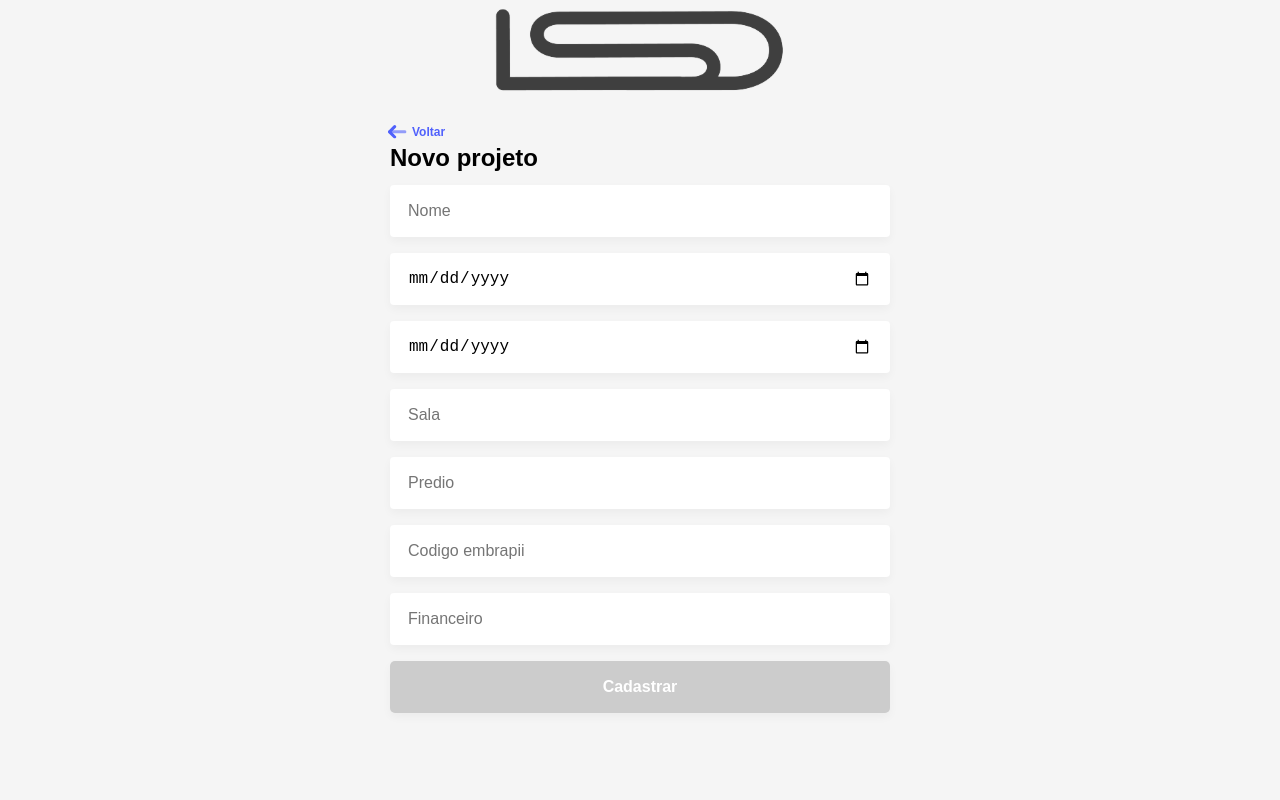
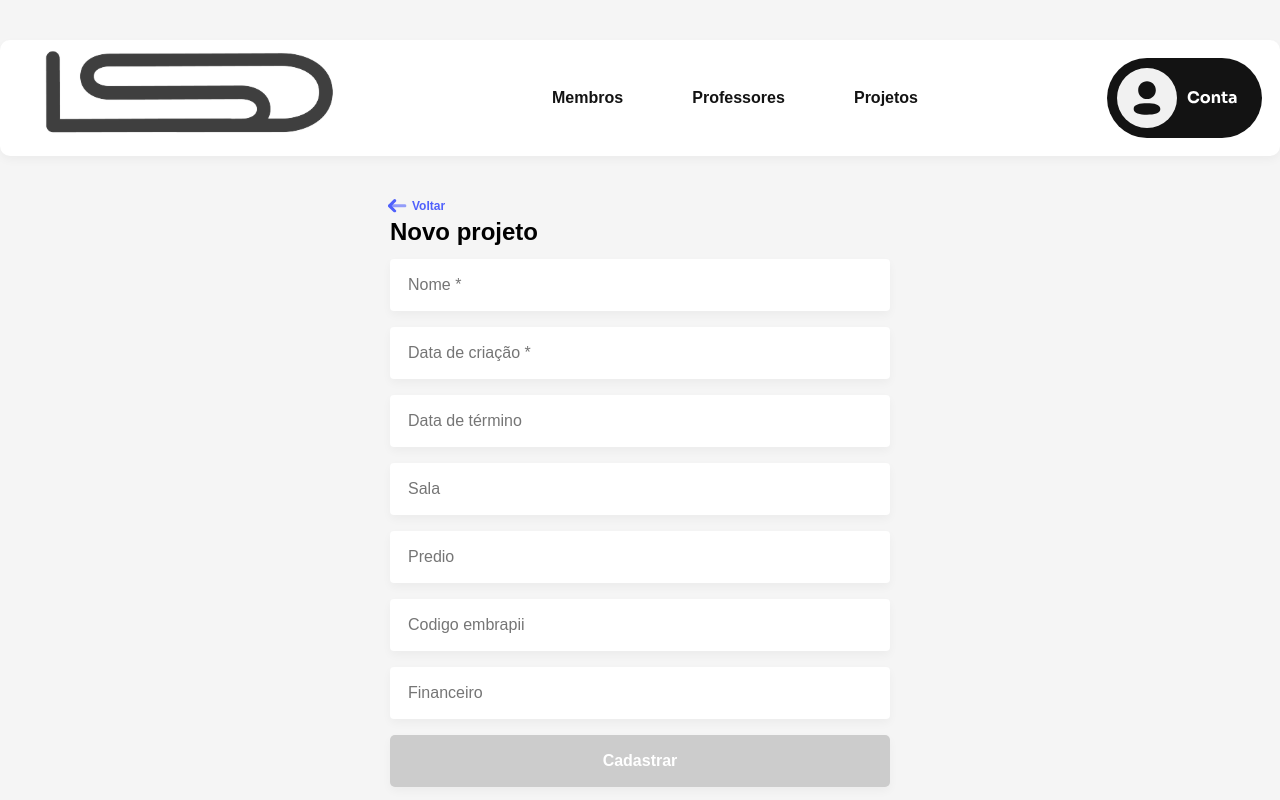
Before and after one commit to fernandollisboa/clAIDe-front, a React (Create React App) app: page /newProject in a window 1280 px wide. Built offline with nearby package versions, Linux system fonts and the light colour scheme; no server answers.

Commit message:
refactor: modification header

```diff
--- a/src/App.js
+++ b/src/App.js
@@ -2,6 +2,9 @@ import { BrowserRouter, Routes, Route } from "react-router-dom";
 import GlobalStyle from "./styles/GlobalStyle.js";
 import Login from "./pages/Login";
 import NewProject from "./pages/NewProject/index.jsx";
+import Project from "./pages/Project/index.jsx";
+import Teacher from "./pages/Teacher/index.js";
+import Member from "./pages/Member/index.jsx";
 
 function App() {
   return (
@@ -10,6 +13,9 @@ function App() {
       <Routes>
         <Route path="/" element={<Login />} />
         <Route path="/newProject" element={<NewProject />} />
+        <Route path="/project" element={<Project />} />
+        <Route path="/teacher" element={<Teacher />} />
+        <Route path="/member" element={<Member />} />
       </Routes>
     </BrowserRouter>
   );
--- /dev/null
+++ b/src/components/Header/index.jsx
@@ -0,0 +1,50 @@
+import { Link } from "react-router-dom";
+import styled from "styled-components";
+import logo from "../../assets/foto_lsd.svg";
+import profile from "../../assets/profile.svg";
+
+export default function Header() {
+  return (
+    <Container>
+      <img src={logo} alt="logo lsd" />
+      <NavBar>
+        <Link to="/project">Membros</Link>
+        <Link to="/teacher">Professores</Link>
+        <Link to="/project">Projetos</Link>
+      </NavBar>
+      <img src={profile} alt="account" />
+    </Container>
+  );
+}
+const Container = styled.div`
+  display: flex;
+  align-items: center;
+  max-width: 1300px;
+  height: 116px;
+  margin: 40px auto;
+  justify-content: space-between;
+  background: #fff;
+  border: none;
+  border: 2px solid #fff;
+  height: 116px;
+  box-shadow: 0px 4px 10px rgba(0, 0, 0, 0.04);
+  border-radius: 10px;
+  padding: 0 16px;
+  font-size: 16px;
+`;
+const NavBar = styled.nav`
+  display: flex;
+  flex-direction: row;
+  width: 366px;
+  height: 40px;
+  align-items: center;
+  justify-content: space-between;
+  a {
+    font-style: normal;
+    font-weight: 700;
+    font-size: 16px;
+    font-style: bold;
+    text-decoration: none;
+    color: #131313;
+  }
+`;
--- a/src/components/ProjectForm/index.jsx
+++ b/src/components/ProjectForm/index.jsx
@@ -3,11 +3,11 @@ import { useState } from "react";
 import PropTypes from "prop-types";
 import Input from "../Input";
 import Button from "../Button";
-import logoLsd from "../../assets/foto_lsd.svg";
 import arrow from "../../assets/arrow.svg";
 import { Link } from "react-router-dom";
 import useErrors from "../../hooks/useErrors";
 import FormGroup from "../FormGroup";
+import maskDate from "../../utils/maskDate";
 
 export default function ProjectForm({ onSubmit, typeLabel, buttonLabel }) {
   const [name, setName] = useState("");
@@ -20,7 +20,6 @@ export default function ProjectForm({ onSubmit, typeLabel, buttonLabel }) {
   const { setError, removeError, getErrorMessageByFieldName, errors } = useErrors();
 
   const isFormValid = name && creationDate && errors.length === 0;
-
   function handleChangeName(event) {
     setName(event.target.value);
 
@@ -31,7 +30,7 @@ export default function ProjectForm({ onSubmit, typeLabel, buttonLabel }) {
     }
   }
   function handleChangeCreationDate(event) {
-    setCreationDate(event.target.value);
+    setCreationDate(maskDate(event.target.value));
     if (!event.target.value) {
       setError({ field: "creationDate", message: "Data de criação é obrigatório" });
     } else {
@@ -39,7 +38,7 @@ export default function ProjectForm({ onSubmit, typeLabel, buttonLabel }) {
     }
   }
   function handleChangeEndDate(event) {
-    setEndDate(event.target.value);
+    setEndDate(maskDate(event.target.value));
   }
   function handleChangeRoom(event) {
     setRoom(event.target.value);
@@ -65,38 +64,38 @@ export default function ProjectForm({ onSubmit, typeLabel, buttonLabel }) {
       embrapiiCode,
       financier,
     });
+    setName("");
+    setCreationDate("");
+    setEndDate("");
+    setRoom("");
+    setBuilding("");
+    setEmbrapiiCode("");
+    setFinancier("");
   }
   return (
     <Container>
-      <div className="logo">
-        <img src={logoLsd} alt="Logo lsd" width="345" />
-      </div>
       <Form onSubmit={handleSubmit}>
-        <Header>
+        <Title>
           <Link to="/">
-            <img src={arrow} alt="voltars" />
+            <img src={arrow} alt="voltar" />
             <span>Voltar</span>
           </Link>
           <h1>{typeLabel}</h1>
-        </Header>
+        </Title>
         <FormGroup error={getErrorMessageByFieldName("name")}>
-          <Input placeholder="Nome" value={name} onChange={handleChangeName} />
+          <Input placeholder="Nome *" value={name} onChange={handleChangeName} />
         </FormGroup>
         <FormGroup error={getErrorMessageByFieldName("creationDate")}>
           <Input
-            placeholder="Data de criação"
+            placeholder="Data de criação *"
             value={creationDate}
             onChange={handleChangeCreationDate}
-            type="date"
+            type="text"
+            onfocus="(this.type='date')"
           />
         </FormGroup>
         <FormGroup>
-          <Input
-            placeholder="Data de término"
-            value={endDate}
-            onChange={handleChangeEndDate}
-            type="date"
-          />
+          <Input placeholder="Data de término" value={endDate} onChange={handleChangeEndDate} />
         </FormGroup>
         <FormGroup>
           <Input placeholder="Sala" value={room} onChange={handleChangeRoom} />
@@ -141,7 +140,7 @@ const Form = styled.form`
   max-width: 500px;
   margin: 0 auto;
 `;
-const Header = styled.div`
+const Title = styled.div`
   a {
     text-decoration: none;
     display: flex;
--- /dev/null
+++ b/src/pages/Member/index.jsx
@@ -0,0 +1,3 @@
+export default function Member() {
+  return <h1>Pagina de listagem de membros</h1>;
+}
--- a/src/pages/NewProject/index.jsx
+++ b/src/pages/NewProject/index.jsx
@@ -1,29 +1,32 @@
 import ProjectForm from "../../components/ProjectForm";
 import ProjectsService from "../../services/ProjectsService";
-import Footer from "../../layouts/Footer";
-import { dateIsoToDate } from "../../utils/transformDate";
+import Header from "../../components/Header";
 
 export default function NewProject() {
   function handleSubmit(formData) {
     try {
       const project = {
         name: formData.name,
-        creationDate: dateIsoToDate(formData.creationDate),
-        endDate: dateIsoToDate(formData.endDate) ?? null,
+        creationDate: formData.creationDate,
+        endDate: formData.endDate || null,
         room: formData.room || null,
         building: formData.building || null,
         embrapii_code: formData.embrapiiCode || null,
         financier: formData.financier || null,
       };
+
       ProjectsService.create(project);
+      alert("Formulario enviado");
     } catch (err) {
+      alert("Ocorreu um erro ao enviar o formulario");
+
       console.log(err);
     }
   }
   return (
     <>
+      <Header />
       <ProjectForm typeLabel="Novo projeto" buttonLabel="Cadastrar" onSubmit={handleSubmit} />
-      <Footer />
     </>
   );
 }
--- /dev/null
+++ b/src/pages/Project/index.jsx
@@ -0,0 +1,3 @@
+export default function Project() {
+  return <h1>Pagina de listagem de projetos</h1>;
+}
--- /dev/null
+++ b/src/pages/Teacher/index.js
@@ -0,0 +1,3 @@
+export default function Teacher() {
+  return <h1>Pagina de listagem de Professores</h1>;
+}
--- /dev/null
+++ b/src/utils/maskDate.js
@@ -0,0 +1,7 @@
+export default function maskDate(value) {
+  return value
+    .replace(/\D/g, "")
+    .replace(/(\d{2})(\d)/, "$1/$2")
+    .replace(/(\d{2})(\d)/, "$1/$2")
+    .replace(/(\d{4})(\d)/, "$1");
+}
--- a/src/utils/transformDate.js
+++ /dev/null
@@ -1,6 +0,0 @@
-export function dateIsoToDate(date) {
-  if (date) {
-    let [year, month, day] = date.split("/")[0].split("-");
-    return `${day}/${month}/${year}`;
-  }
-}
```
Also changed, not shown: src/assets/profile.svg (added), 1 other file (tests, documents, lock files or other folders).
